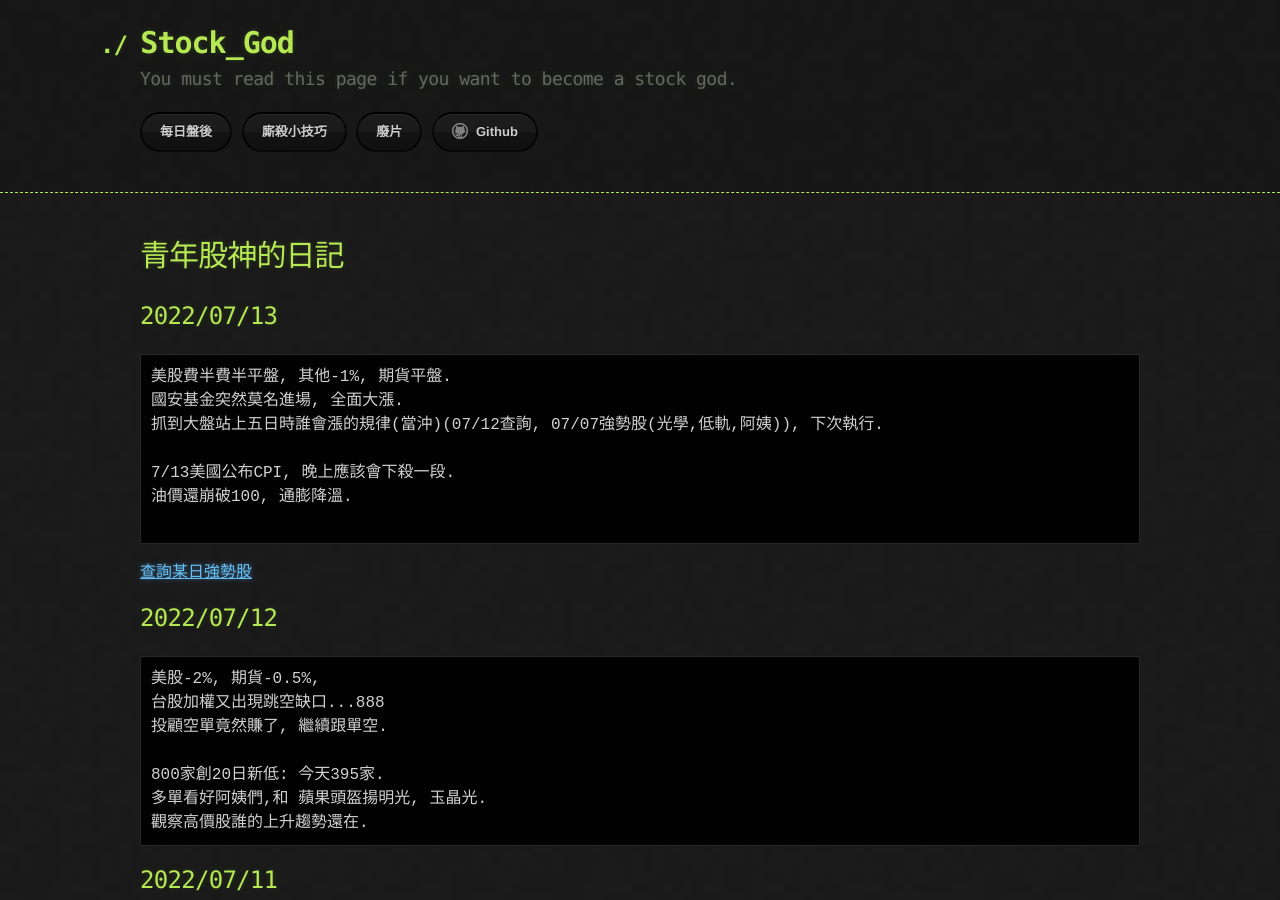
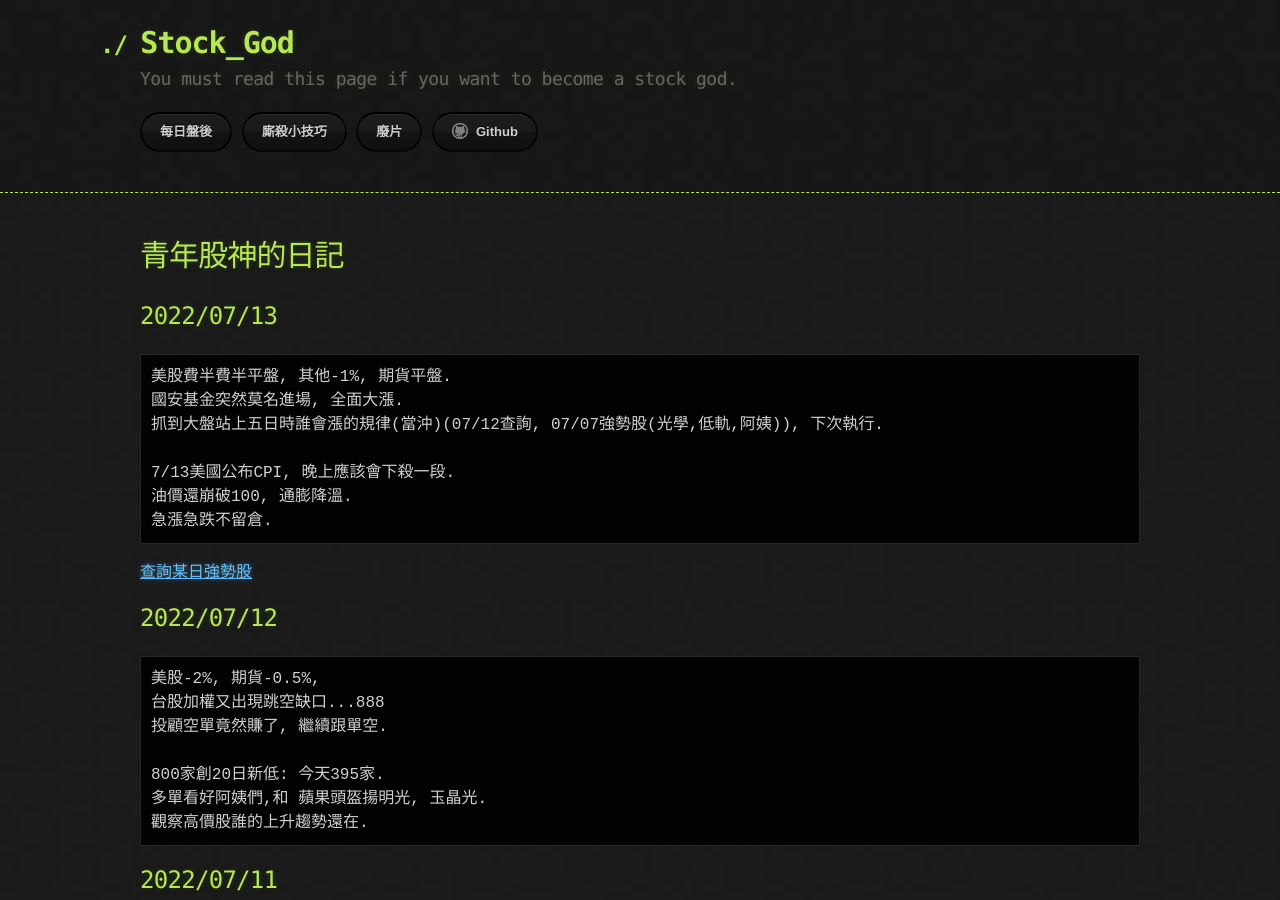
Before and after one commit to lepg5487/Stock_God, a Jekyll site: the page built from index.md, in a window 1280 px wide and 900 px high. Built offline with Jekyll 4.4.1, drawn with Linux system fonts in a browser that asks for light colours; our own code applies the rules of GitHub Pages for plain Markdown files.

Commit message:
Update index.md

````diff
--- a/index.md
+++ b/index.md
@@ -11,7 +11,7 @@ layout: testlayouts
 
 7/13美國公布CPI, 晚上應該會下殺一段.
 油價還崩破100, 通膨降溫.
-
+急漲急跌不留倉.
 ```
 [查詢某日強勢股](https://www.cnyes.com/twstock/ranking2.aspx)
 
````
